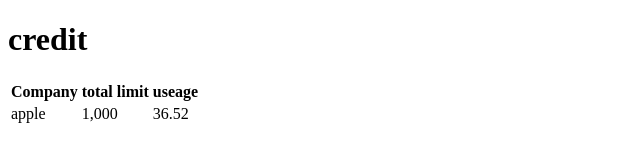
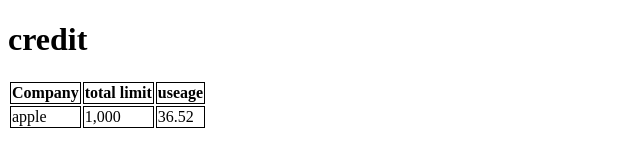
Before and after one commit to Zero2371/credit, a plain HTML site: page index.html in a window 1280 px wide. Shown: the whole page, without its empty margins (0-640 px from the left). Drawn offline with Linux system fonts and the light colour scheme.

Commit message:
css wasnt linked in my html and cant edit th and td in same element

```diff
--- a/index.html
+++ b/index.html
@@ -4,6 +4,7 @@
     <meta charset="UTF-8">
     <meta name="viewport" content="width=device-width, initial-scale=1.0">
     <title>Manage Credit</title>
+    <link rel="stylesheet" href="/style.css">
 </head>
 <body>
     <h1>credit</h1>
@@ -12,7 +13,6 @@
         <th>Company</th>
         <th>total limit</th>
         <th>useage</th>
-        <th></th>
     </tr>
     <tr>
         <td>apple</td>
--- a/style.css
+++ b/style.css
@@ -1,3 +1,6 @@
-table tr th{
-    color: red;
+th {
+    border: 1px solid black;
 }
+td{
+    border: 1px solid black;
+}
```
